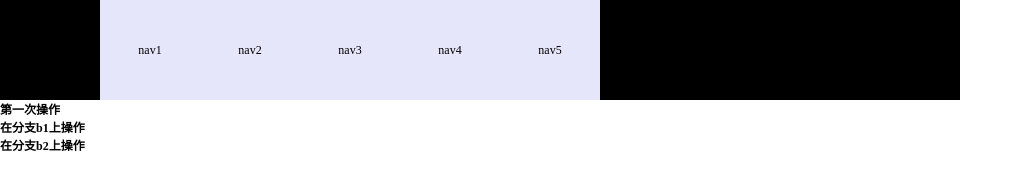
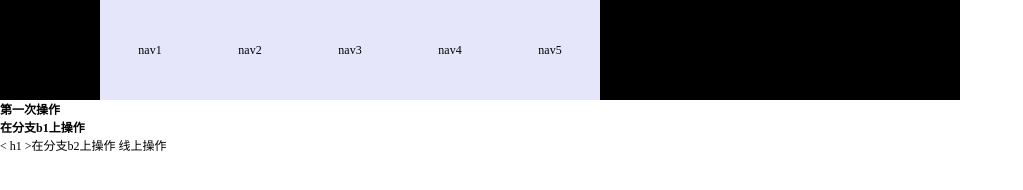
Before and after one commit to Jiang-Xiaoming/demo1, a plain HTML site: page index.html in a window 1280 px wide. Shown: the whole page, without its empty margins (0-1023 px from the left). Drawn offline with Linux system fonts and the light colour scheme.

Commit message:
Update index.html

```diff
--- a/index.html
+++ b/index.html
@@ -18,8 +18,9 @@
 		<div id="body">
 			<h1>第一次操作</h1>
 			<h1>在分支b1上操作</h1>
-			<h1>在分支b2上操作</h1>
-		</div>
+			< h1 >在分支b2上操作</ h1 >
+                          线上操作
+		</ div >
 		<div id="footer"></div>
 	</body>
 </html>
```
